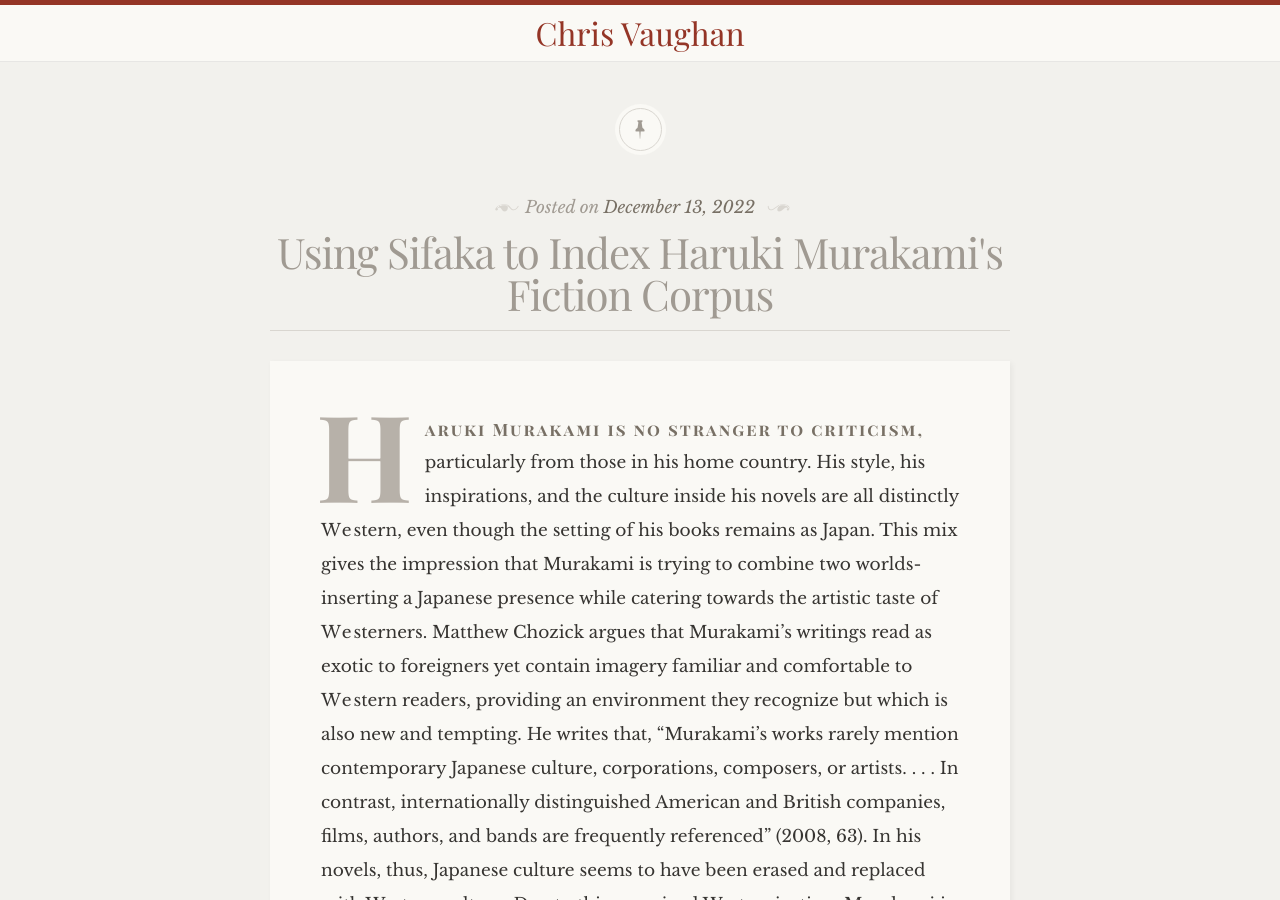
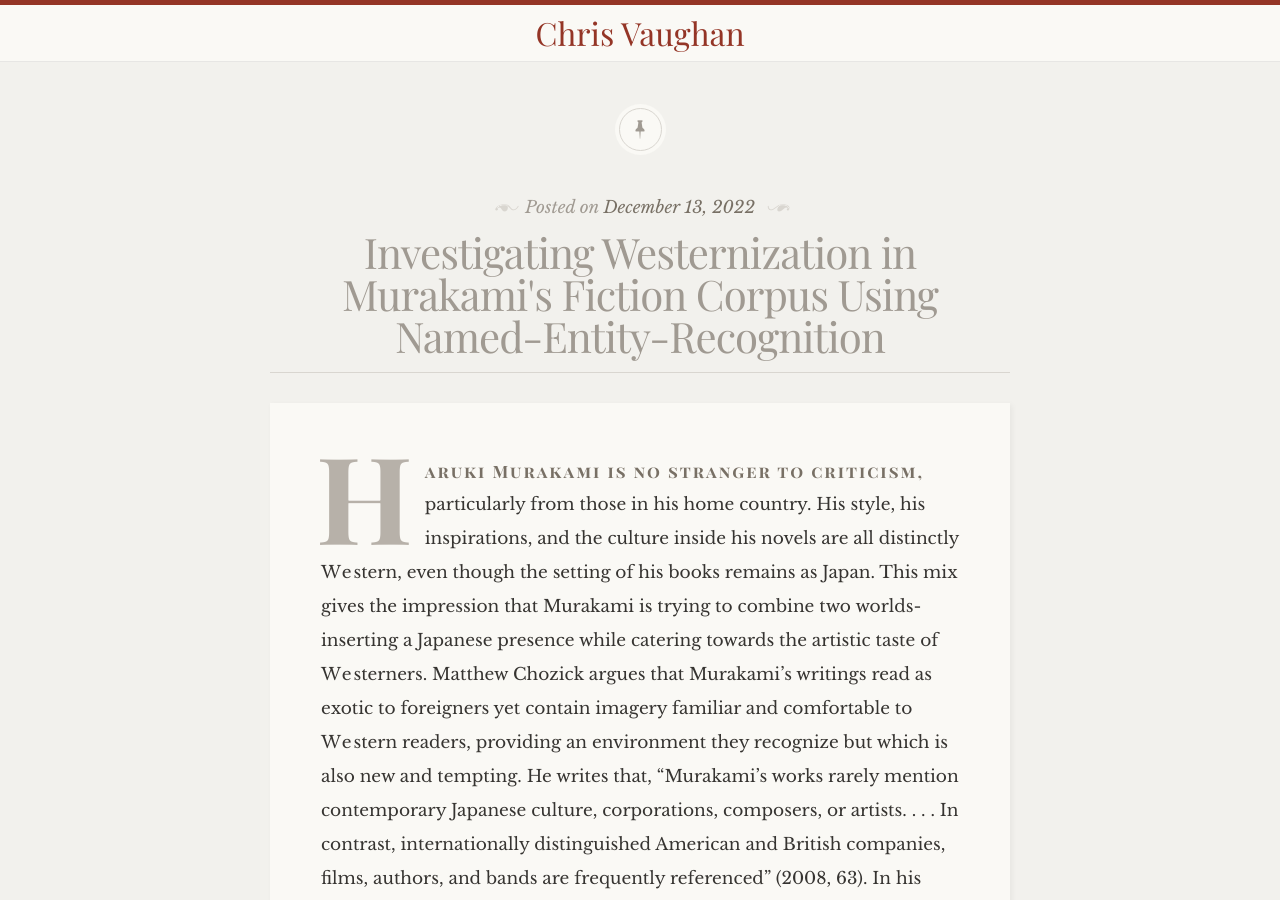
Before and after one commit to cvaughan12/cpvaughan7, a Jekyll site: the page built from _posts/2016-09-01-welcome-to-jekyll.markdown, in a window 1280 px wide and 900 px high. Built offline with Jekyll 4.4.1, drawn with Linux system fonts in a browser that asks for light colours; some web fonts are replaced.

Commit message:
Re-named main post
Re-named main post

```diff
--- a/_posts/2016-09-01-welcome-to-jekyll.markdown
+++ b/_posts/2016-09-01-welcome-to-jekyll.markdown
@@ -1,6 +1,6 @@
 ---
 layout: post
-title:  "Using Sifaka to Index Haruki Murakami's Fiction Corpus"
+title:  "Investigating Westernization in Murakami's Fiction Corpus Using Named-Entity-Recognition"
 date:   2022-12-13 12:00 +0100
 ---
 Haruki Murakami is no stranger to criticism, particularly from those in his home country. His style, his inspirations, and the culture inside his novels are all distinctly Western, even though the setting of his books remains as Japan. This mix gives the impression that Murakami is trying to combine two worlds- inserting a Japanese presence while catering towards the artistic taste of Westerners. Matthew Chozick argues that Murakami’s writings read as exotic to foreigners yet contain imagery familiar and comfortable to Western readers, providing an environment they recognize but which is also new and tempting. He writes that, “Murakami’s works rarely mention contemporary Japanese culture, corporations, composers, or artists. . . . In contrast, internationally distinguished American and British companies, films, authors, and bands are frequently referenced” (2008, 63). In his novels, thus, Japanese culture seems to have been erased and replaced with Western culture.  Due to this perceived Westernization, Murakami is often described as an outcast among his Japanese peers.
```
Also changed, not shown: bibliography.md (+4 -0 lines).
